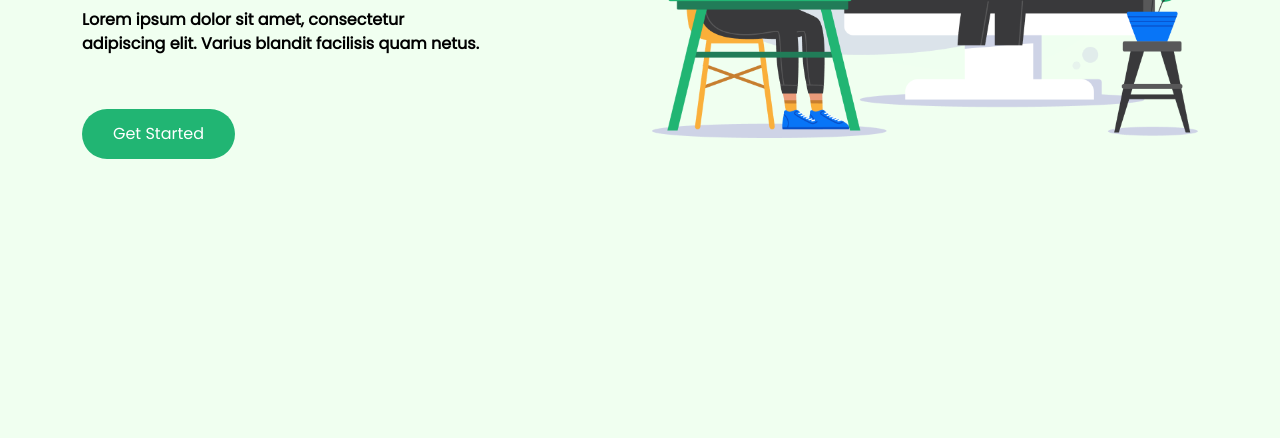
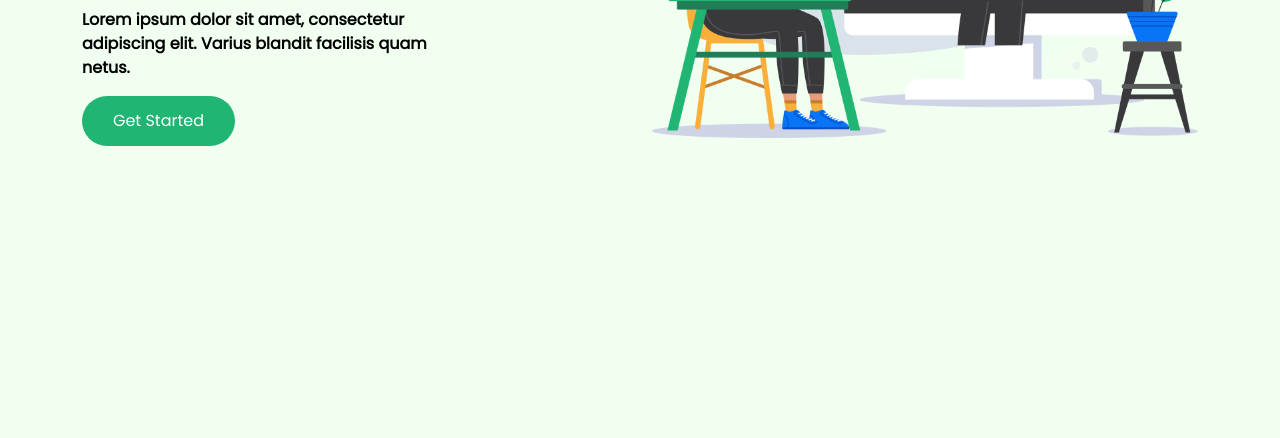
Before and after one commit to saifabrar17/ssb-figma2html-eschool, a plain HTML site: page index.html in a window 1280 px wide. Shown: the part 362-800 px from the top of the page. Drawn offline with nearby package versions, Linux system fonts and the light colour scheme.

Commit message:
Update style.css

```diff
--- a/css/style.css
+++ b/css/style.css
@@ -45,8 +45,7 @@ body {
 .banner-p p {
     color: #000000;
     margin-top: 15px;
-    width: 403px;
-    height: 85px;
+    width: 70%;
     font-size: 16px;
     font-weight: 600;
 }
```
